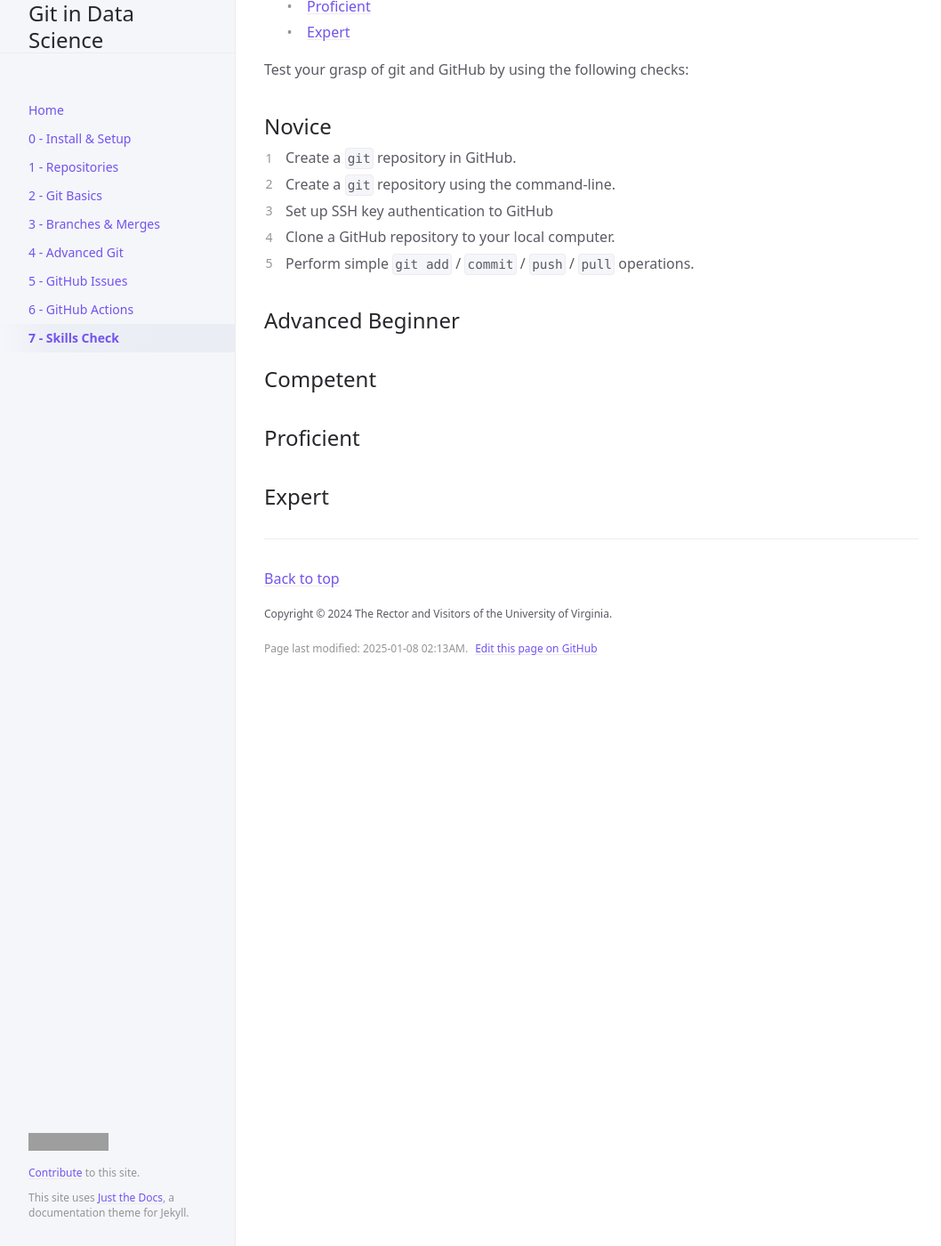
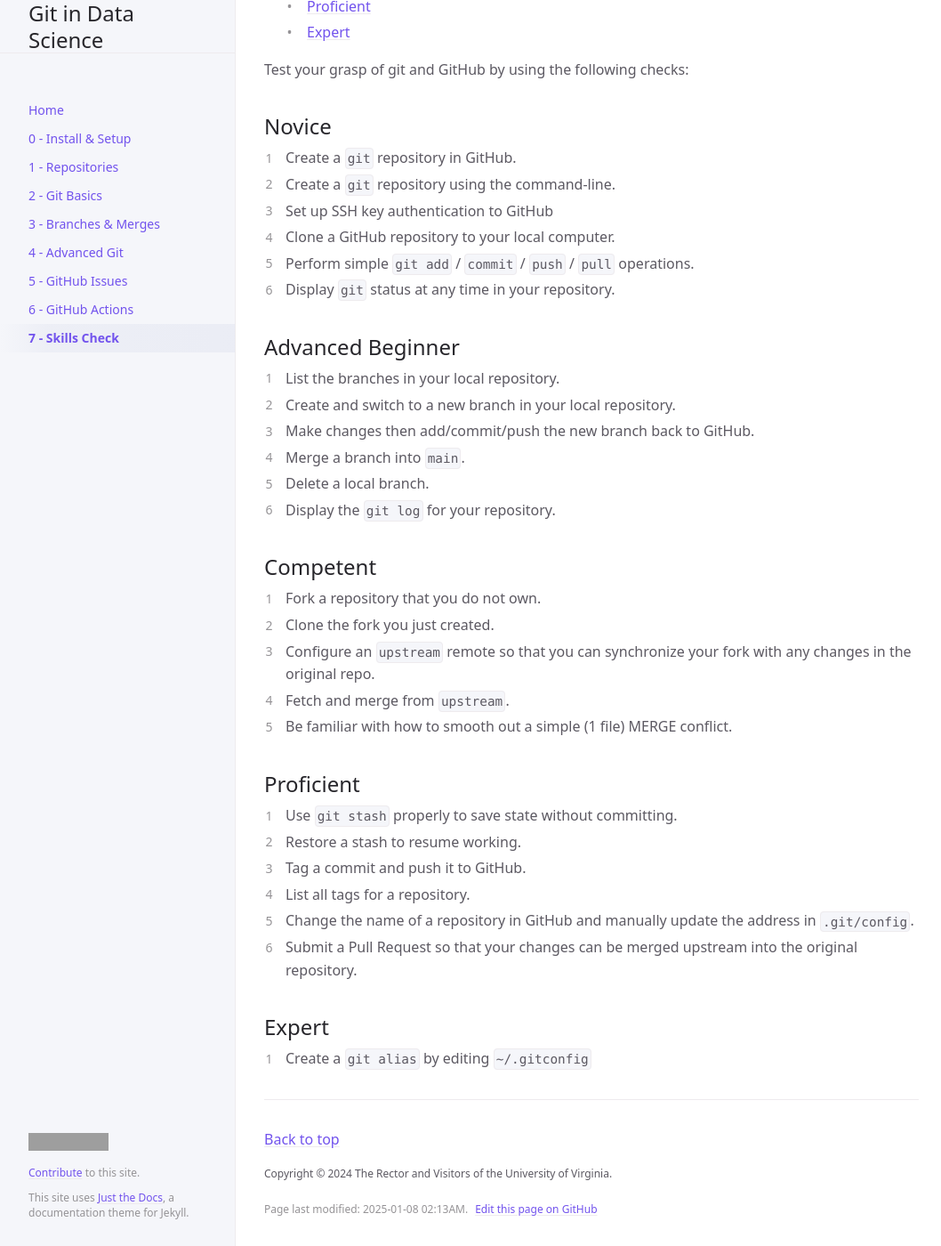
Before and after one commit to UVADS/git-basics, a Jekyll site: the page built from docs/skills-check.md, in a window 1280 px wide and 1400 px high, scrolled down 319 px. Shown: the whole window at 89% size, without its empty margins (107-1165 px from the left). Built offline with Jekyll 4.4.1, drawn with Linux system fonts in a browser that asks for light colours; cached includes are drawn as plain includes; grey boxes are pictures that could not be loaded.

Commit message:
More skills

```diff
--- a/docs/skills-check.md
+++ b/docs/skills-check.md
@@ -24,12 +24,35 @@ Test your grasp of git and GitHub by using the following checks:
 2. Create a `git` repository using the command-line.
 3. Set up SSH key authentication to GitHub
 4. Clone a GitHub repository to your local computer.
-4. Perform simple `git add` / `commit` / `push` / `pull` operations.
+5. Perform simple `git add` / `commit` / `push` / `pull` operations.
+6. Display `git` status at any time in your repository.
 
 ## Advanced Beginner
 
+1. List the branches in your local repository.
+2. Create and switch to a new branch in your local repository.
+3. Make changes then add/commit/push the new branch back to GitHub.
+4. Merge a branch into `main`.
+5. Delete a local branch.
+6. Display the `git log` for your repository.
+
 ## Competent
+
+1. Fork a repository that you do not own.
+2. Clone the fork you just created.
+3. Configure an `upstream` remote so that you can synchronize your fork with any changes in the original repo.
+4. Fetch and merge from `upstream`.
+5. Be familiar with how to smooth out a simple (1 file) MERGE conflict.
 
 ## Proficient
 
+1. Use `git stash` properly to save state without committing.
+2. Restore a stash to resume working.
+3. Tag a commit and push it to GitHub.
+4. List all tags for a repository.
+5. Change the name of a repository in GitHub and manually update the address in `.git/config`.
+6. Submit a Pull Request so that your changes can be merged upstream into the original repository.
+
 ## Expert
+
+1. Create a `git alias` by editing `~/.gitconfig`
```
